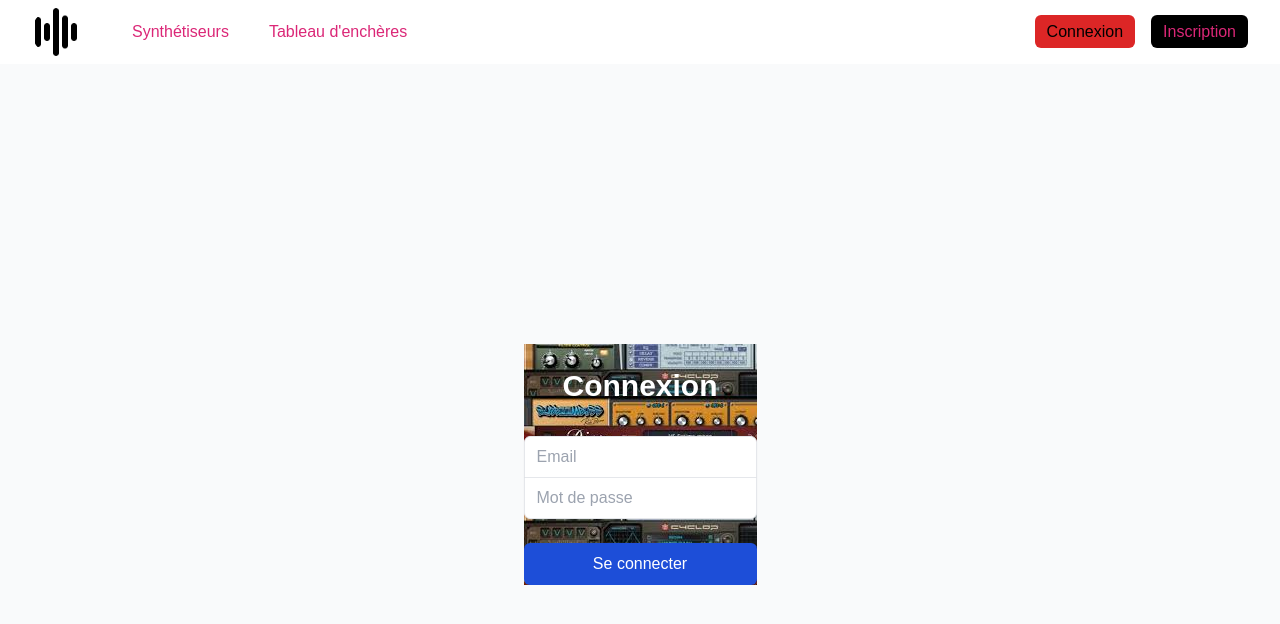
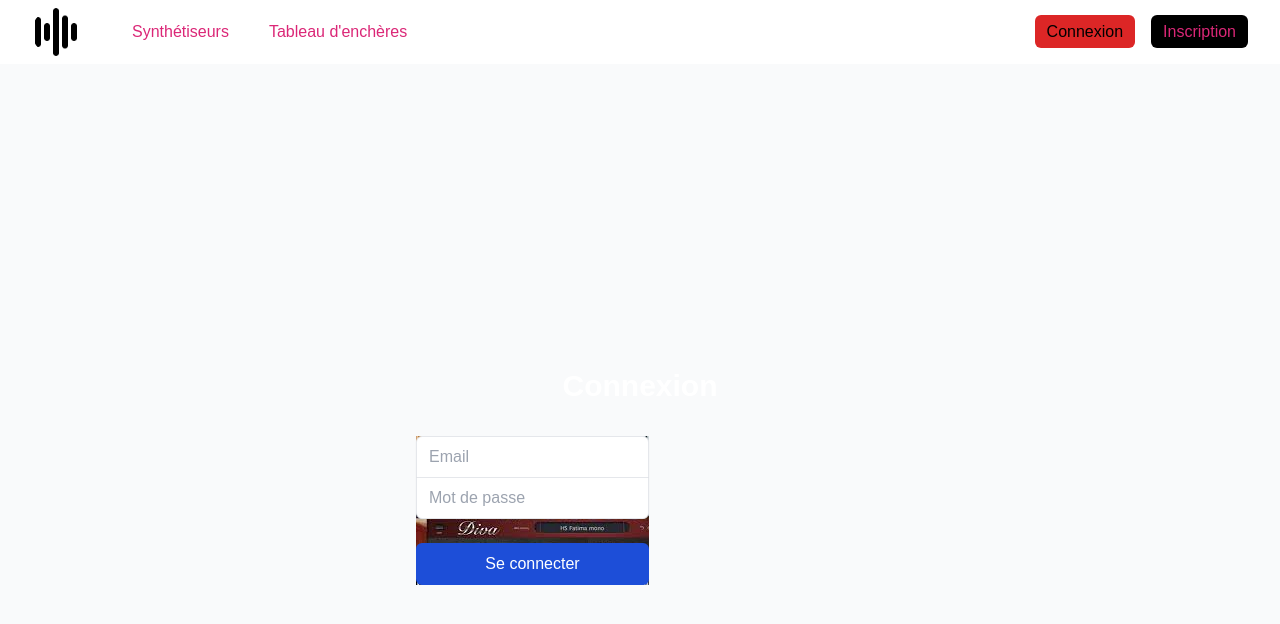
Before and after one commit to myriam-braconier/cv_frontend, a Next.js app: page /login in a window 1280 px wide. Shown: the top 624 px of the page. Built offline with nearby package versions, Linux system fonts and the light colour scheme.

Commit message:
login page

```diff
--- a/src/app/(auth)/login/page.tsx
+++ b/src/app/(auth)/login/page.tsx
@@ -5,7 +5,7 @@ import LoginForm from '@/features/auth/LoginForm/LoginForm';  // Correction de l
 export default function LoginPage() {
   return (
     <div className="min-h-screen flex items-center justify-center bg-gray-50 py-12 px-4 sm:px-6 lg:px-8 ">
-      <div className="max-w-md w-full space-y-8" id="loginpage">
+      <div className="max-w-md w-full space-y-8" >
         <h2 className="mt-6 text-center text-3xl font-extrabold text-white">
           Connexion
         </h2>
--- a/src/features/auth/LoginForm/LoginForm.tsx
+++ b/src/features/auth/LoginForm/LoginForm.tsx
@@ -39,7 +39,7 @@ export default function LoginForm() {
     };
 
     return (
-        <form onSubmit={handleSubmit} className="mt-8 space-y-6">
+        <form onSubmit={handleSubmit} className="mt-8 space-y-6" id="loginpage">
             <div className="rounded-md shadow-sm -space-y-px">
                 <div>
                     <input
```
